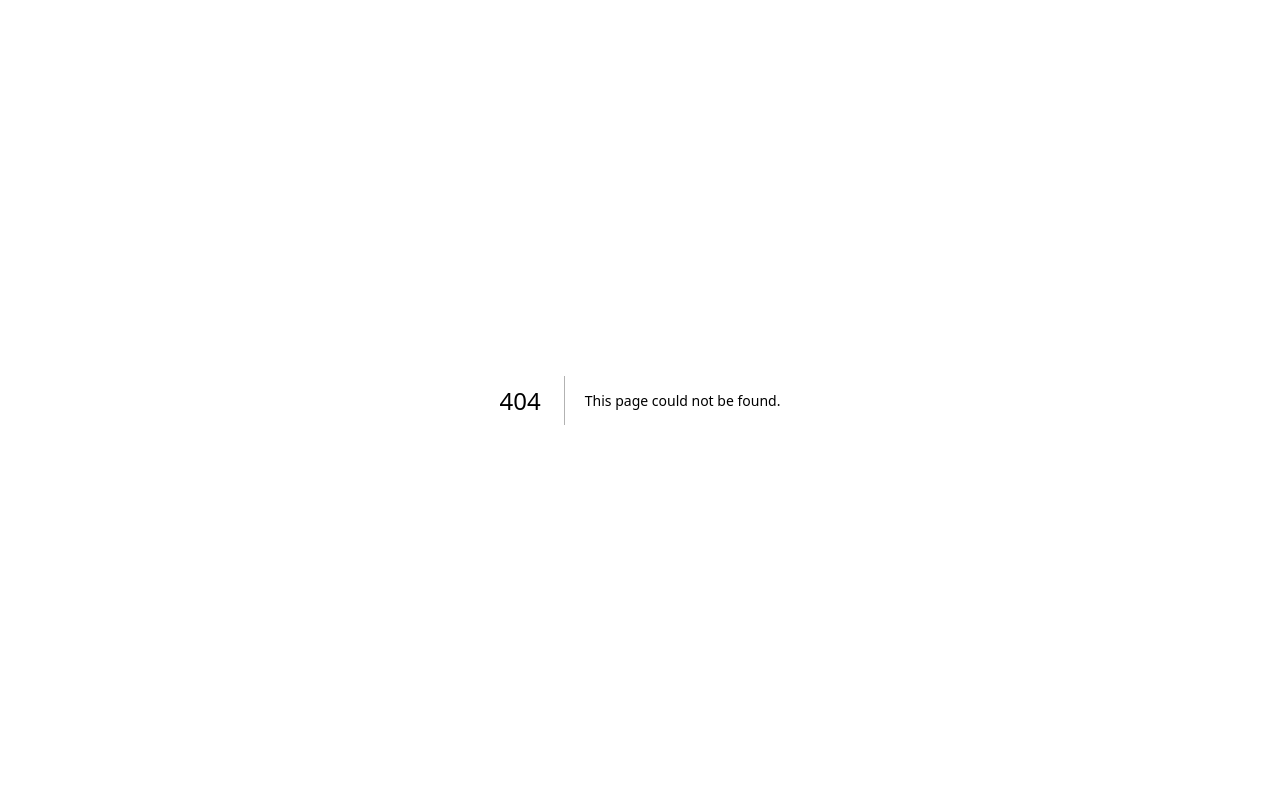
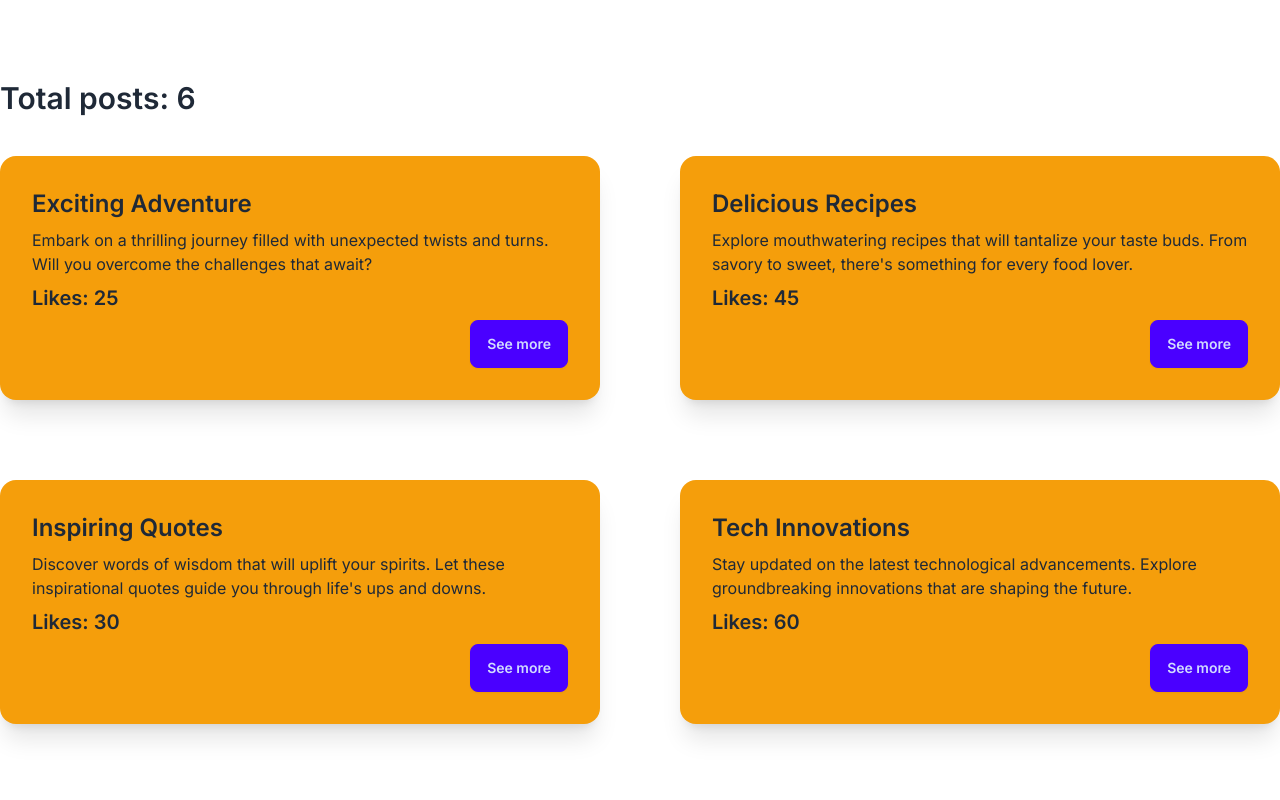
Before and after one commit to MHShihan/next-level-data-fetching, a Next.js app: page /posts in a window 1280 px wide. Before the commit this address had no page. Shown: the top 800 px of the page. Built offline with nearby package versions, Linux system fonts and the light colour scheme; data requests are answered from the project's data file.

Commit message:
Implemented fetched method in the app

```diff
--- a/src/app/globals.css
+++ b/src/app/globals.css
@@ -1,33 +1,3 @@
 @tailwind base;
 @tailwind components;
 @tailwind utilities;
-
-:root {
-  --foreground-rgb: 0, 0, 0;
-  --background-start-rgb: 214, 219, 220;
-  --background-end-rgb: 255, 255, 255;
-}
-
-@media (prefers-color-scheme: dark) {
-  :root {
-    --foreground-rgb: 255, 255, 255;
-    --background-start-rgb: 0, 0, 0;
-    --background-end-rgb: 0, 0, 0;
-  }
-}
-
-body {
-  color: rgb(var(--foreground-rgb));
-  background: linear-gradient(
-      to bottom,
-      transparent,
-      rgb(var(--background-end-rgb))
-    )
-    rgb(var(--background-start-rgb));
-}
-
-@layer utilities {
-  .text-balance {
-    text-wrap: balance;
-  }
-}
--- a/src/app/layout.js
+++ b/src/app/layout.js
@@ -10,7 +10,7 @@ export const metadata = {
 
 export default function RootLayout({ children }) {
   return (
-    <html lang="en">
+    <html lang="en" data-theme="light">
       <body className={inter.className}>{children}</body>
     </html>
   );
--- a/src/app/page.js
+++ b/src/app/page.js
@@ -1,9 +1,9 @@
-import React from "react";
-
 const HomePage = () => {
   return (
     <div>
-      <h1>Welcome to Next Level Data Fetching</h1>
+      <h1 className="text-5xl font-bold mt-20 text-center">
+        Welcome to Next Level Data Fetching
+      </h1>
     </div>
   );
 };
--- /dev/null
+++ b/src/app/posts/page.js
@@ -0,0 +1,33 @@
+import React from "react";
+
+const PostsPage = async () => {
+  const res = await fetch("http://localhost:5000/posts", {
+    cache: "force-cache",
+  });
+  const posts = await res.json();
+
+  console.log(posts);
+  return (
+    <div className="max-w-7xl mx-auto mb-20">
+      <h3 className="text-3xl mt-20 font-semibold mb-10">
+        Total posts: {posts.length}
+      </h3>
+      <div className="grid grid-cols-2 gap-20">
+        {posts.map((post) => (
+          <div key={post.id} className="card bg-amber-500 shadow-xl ">
+            <div className="card-body">
+              <h2 className="card-title text-2xl">{post.title}</h2>
+              <p>{post.description}</p>
+              <p className="text-xl font-semibold">Likes: {post.likeCount}</p>
+              <div className="card-actions justify-end">
+                <button className="btn btn-primary">See more</button>
+              </div>
+            </div>
+          </div>
+        ))}
+      </div>
+    </div>
+  );
+};
+
+export default PostsPage;
```
